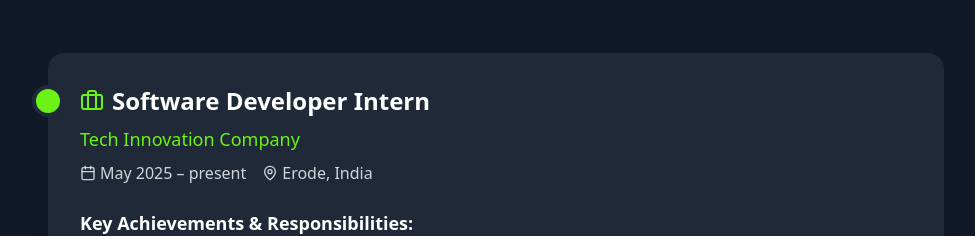
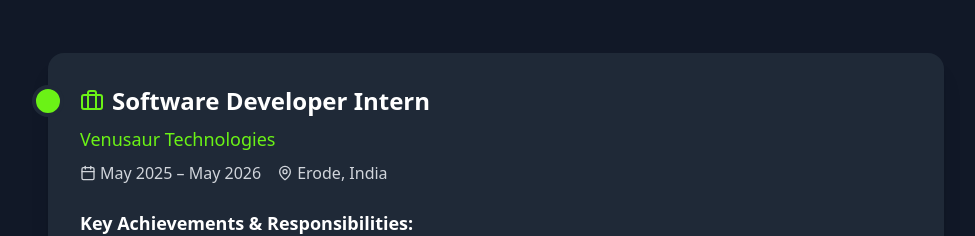
Before and after one commit to vinson1906/portfolio, a Next.js app in the folder fe/: page / in a window 1280 px wide. Shown: the part 1800-2036 px from the top of the page, without its empty margins (144-1119 px from the left). Built offline with nearby package versions, Linux system fonts and the light colour scheme.

Commit message:
updated experience

```diff
--- a/fe/src/modules/Experience/experience.jsx
+++ b/fe/src/modules/Experience/experience.jsx
@@ -66,12 +66,12 @@
                   Software Developer Intern
                 </h3>
                 <p className="text-lg text-[#6BF216] dark:text-[#6BF216] font-medium mb-2">
-                  Tech Innovation Company
+                  Venusaur Technologies
                 </p>
                 <div className="flex flex-col sm:flex-row sm:items-center gap-4 text-gray-600 dark:text-gray-300">
                   <div className="flex items-center gap-1">
                     <Calendar className="w-4 h-4" />
-                    <span>May 2025 – present</span>
+                    <span>May 2025 – May 2026</span>
                   </div>
                   <div className="flex items-center gap-1">
                     <MapPin className="w-4 h-4" />
```
